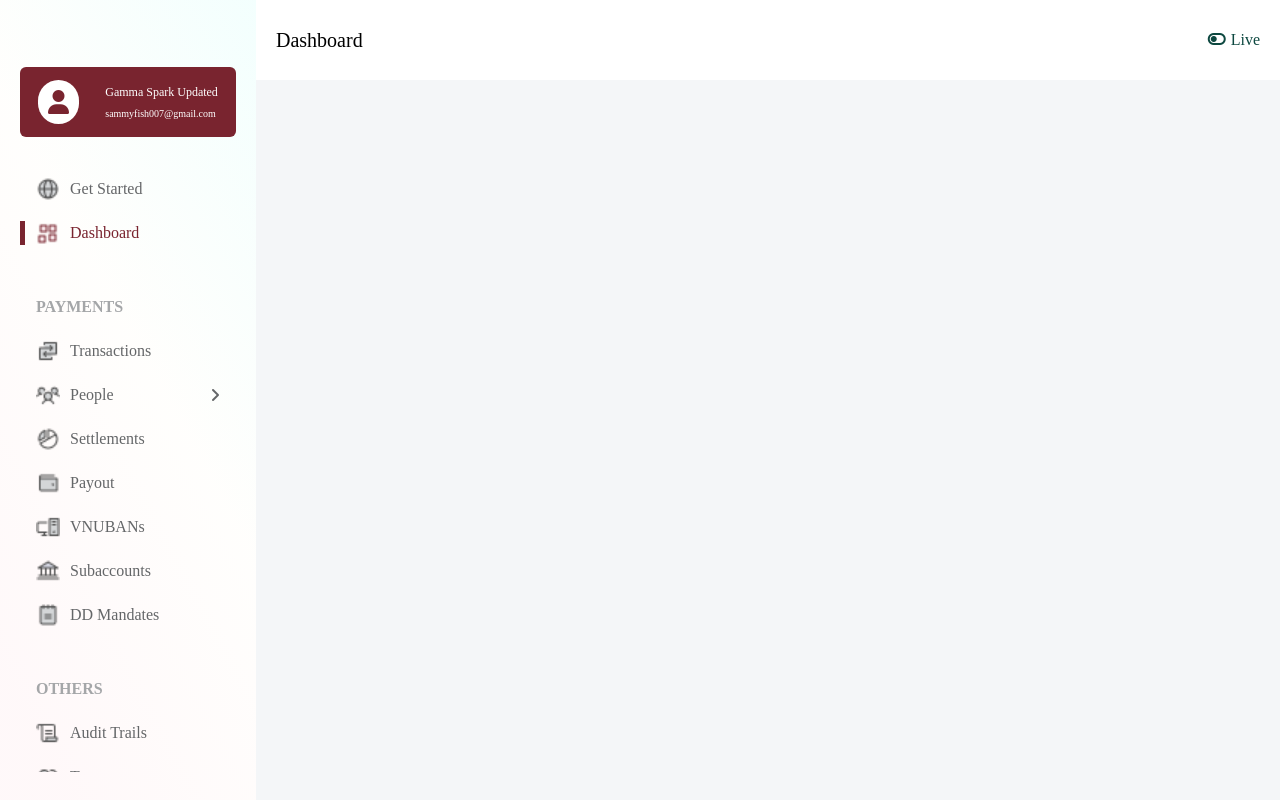
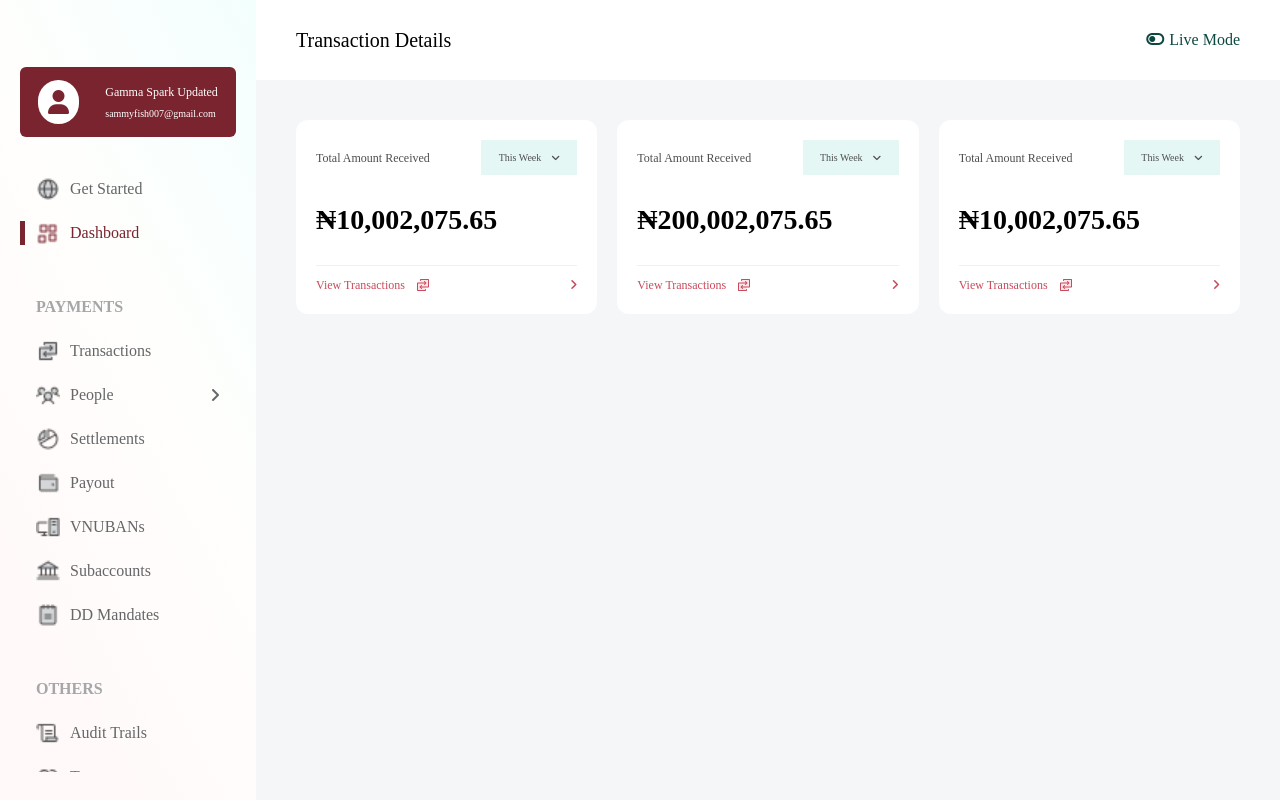
Before and after one commit to SymplyMatt/customer_dashboard_woven, a Vue app: page /dashboard/transactions in a window 1280 px wide. Built offline with nearby package versions, Linux system fonts and the light colour scheme; a web font is replaced by a local one.

Commit message:
dashboard stats

```diff
--- a/package.json
+++ b/package.json
@@ -11,6 +11,7 @@
     "core-js": "^3.8.3",
     "font-awesome": "^4.7.0",
     "postcss": "^8",
+    "simplebar": "^6.2.5",
     "tailwindcss": "^3.3.5",
     "vue": "^3.2.13",
     "vue-router": "^4.0.3"
--- a/src/components/dashboard/main/TopMain.vue
+++ b/src/components/dashboard/main/TopMain.vue
@@ -1,9 +1,9 @@
 <template>
-    <div class="flex justify-between  p-5 h-80 bg-white items-center">
+    <div class="flex justify-between p-10 h-80 bg-white items-center">
         <div class="text-20">{{ title }}</div>
         <div class="flex gap-1 text-liveGreen">
         <div class=""><i class="fa-solid fa-toggle-off"></i></div>
-        <div class="">Live</div>
+        <div class="">Live Mode</div>
         </div>
     </div>
   </template>
--- /dev/null
+++ b/src/components/dashboard/main/TotalBox.vue
@@ -0,0 +1,78 @@
+<template>
+    <div class="flex flex-col justify-between items-center w-full bg-white radius-12 p-5 gap-6">
+      <div class="flex justify-between items-center w-full text-textColorDark font-medium">
+        <div class="text-12">Total Amount Received</div>
+        <div class="flex flex-col justify-center align-center overlay-container w-24 bg-white text-10">
+          <div class="flex justify-center items-center bg-lightGreen p-2 gap-2 w-full cursor-pointer" @click="changeisOverlayOpen()">
+            {{ "This "+ getActiveDurationText().duration }} <i class="fa-solid fa-angle-down"></i>
+          </div>
+          <div
+          :class="!isOverlayOpen && 'hide-overlay'"
+          class="overlay flex flex-col mx-auto justify-center items-center w-full"
+          >
+            <div class="flex justify-center items-center border-t greyBorder border-b greyBorder py-2 px-5 w-full cursor-pointer" @click="changeDuration(item.toLowerCase())" v-for="(item, index) in durations">{{ item }}</div>
+          </div>
+        </div>
+      </div>
+      <div class="flex items-center w-full text-28 font-extrabold">{{ getActiveDurationText().amount }}</div>
+      <div class="flex justify-between items-center w-full text-brightRed text-12 font-medium border-t border-greyBorder pt-2 cursor-pointer">
+        <div class="flex justify-center items-center gap-2">View Transactions <img src="@/assets/active-transactions.png" alt=""></div>
+        <i class="fa-solid fa-angle-right"></i>
+      </div>
+    </div>
+  </template>
+
+  <script>
+  export default {
+    name: 'TotalBox',
+    props: {
+        item: {
+        type: Array,
+        required: true
+        }
+    },
+    data() {
+      return {
+        duration: 'week',
+        isOverlayOpen: false,
+      };
+    },
+    methods: {
+      changeDuration(newDuration) {
+        this.duration = newDuration;
+      },
+      changeisOverlayOpen() {
+        this.isOverlayOpen = !this.isOverlayOpen;
+      },
+      getActiveDurationText() {
+          return this.item.find(i => i.duration.toLowerCase() == this.duration);
+      },
+    },
+    computed: {
+        durations() {
+        return this.item.map(item => item.duration);
+        }
+    },
+  };
+  </script>
+
+  <style>
+  .radius-12 {
+    border-radius: 12px;
+  }
+  .overlay-container {
+    position: relative;
+  }
+  .overlay {
+    position: absolute;
+    top: 40px;
+    box-shadow: -9px 3px 23px -38px rgba(0, 0, 0, 1);
+    -webkit-box-shadow: -9px 3px 23px -38px rgba(0, 0, 0, 1);
+    -moz-box-shadow: -9px 3px 23px -38px rgba(0, 0, 0, 1);
+    z-index: 1000;
+    background-color: white;
+  }
+  .hide-overlay{
+    visibility: hidden !important;
+  }
+  </style>
--- a/src/pages/dashboard/DashboardView.vue
+++ b/src/pages/dashboard/DashboardView.vue
@@ -15,7 +15,7 @@ export default {
   data() {
     return {
       containerClasses: "grid grid-cols-[20%,80%] h-screen bg-[#F4F6F8] h-full dashboard-container",
-      mainContentClasses: "bg-[#F4F6F8] h-full",
+      mainContentClasses: "bg-[#F4F6F8] h-full flex flex-col",
     };
   },
   components: {
--- a/src/pages/dashboard/Transactions.vue
+++ b/src/pages/dashboard/Transactions.vue
@@ -1,16 +1,59 @@
 <template>
   <TopMain
-      :title="'Dashboard'"
+    :title="'Transaction Details'"
   />
+  <div class="flex flex-col w-full items-center p-10">
+    <div class="flex justify-between items-center w-full gap-5">
+      <TotalBox :item="totalAmountReceived"/>
+      <TotalBox :item="totalPayouts"/>
+      <TotalBox :item="totalAmountReceived"/>
+    </div>
+    <div class=""></div>
+    <div class=""></div>
+  </div>
 </template>
 
 <script>
 import TopMain from '../../components/dashboard/main/TopMain.vue';
+import TotalBox from '../../components/dashboard/main/TotalBox.vue';
 
 export default {
-    name: 'TransactionView',
+  name: 'TransactionDetailsView',
   components: {
-      TopMain
-    }
+    TopMain,
+    TotalBox
+  },
+  data() {
+    return {
+      totalAmountReceived: [
+        {
+          duration: 'Week',
+          amount: '₦10,002,075.65',
+        },
+        {
+          duration: 'Month',
+          amount: '₦20,002,075.65',
+        },
+        {
+          duration: 'Year',
+          amount: '₦30,002,075.65',
+        },
+      ],
+      totalPayouts: [
+        {
+          duration: 'Week',
+          amount: '₦200,002,075.65',
+        },
+        {
+          duration: 'Month',
+          amount: '₦300,002,075.65',
+        },
+        {
+          duration: 'Year',
+          amount: '₦400,002,075.65',
+        },
+      ],
+    };
+  },
 }
 </script>
--- a/tailwind.config.js
+++ b/tailwind.config.js
@@ -4,7 +4,7 @@ module.exports = {
   theme: {
     extend: {
       backgroundColor: {
-        'blue': '#3490dc', // You can use the color code you prefer
+        'blue': '#3490dc',
       },
       screens: {
         'sm': '640px',
@@ -17,14 +17,20 @@ module.exports = {
         '12': '12px',
         '16': '16px',
         '20': '20px',
+        '24': '24px',
+        '28': '28px',
       },
       colors: {
         darkBrown: '#79242F',
         lightBlack: '#646668',
         navTitle: '#A4A6A8',
+        greyBorder : '#EEF0F1',
+        textColorDark : '#4E4E4E',
+        brightRed : "#C94A5A",
+        lightGreen : "#E4F7F5",
       },
       textColor: {
-        'liveGreen': '#0D4840', // Your custom font color
+        'liveGreen': '#0D4840',
       },
       spacing: {
         '1': '5px',
```
Also changed, not shown: src/assets/active-transactions.png (added), 1 other file (tests, documents, lock files or other folders). Lines whose indentation alone changed are shown as unchanged.
